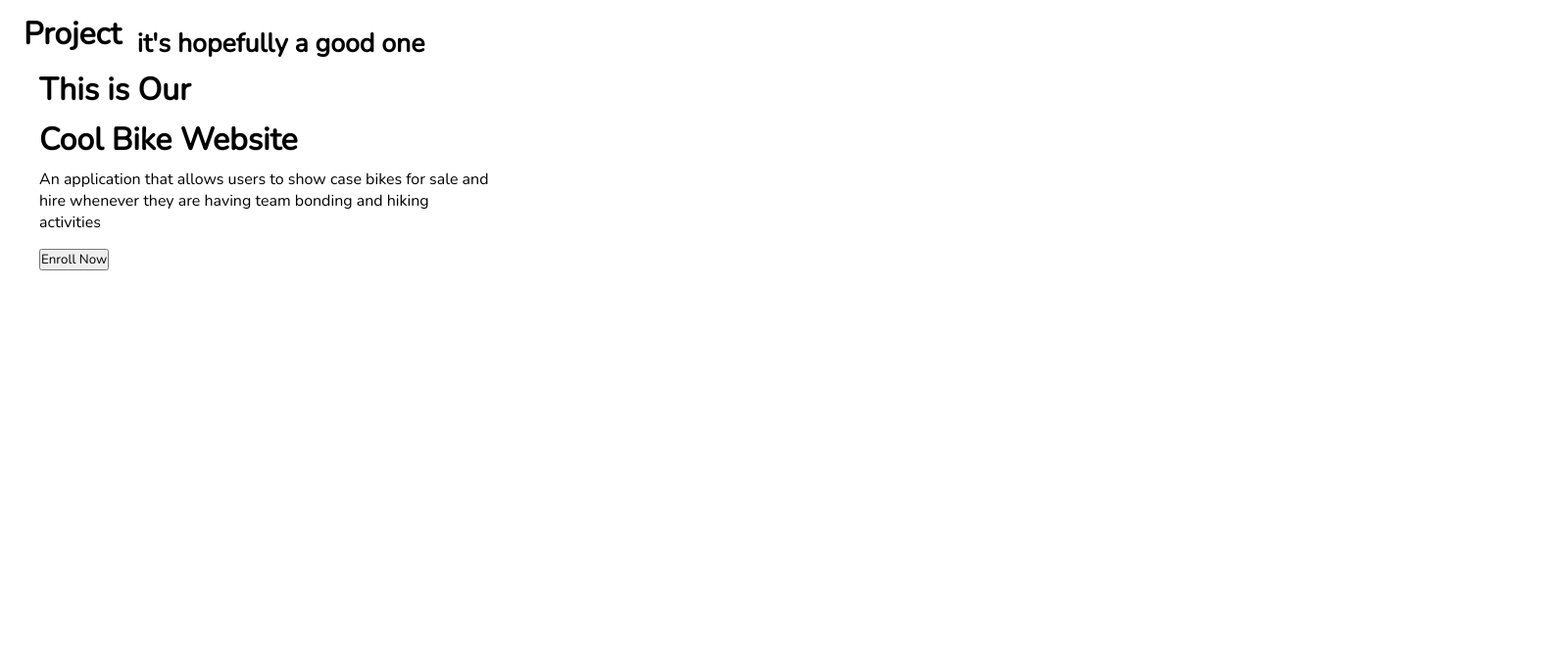
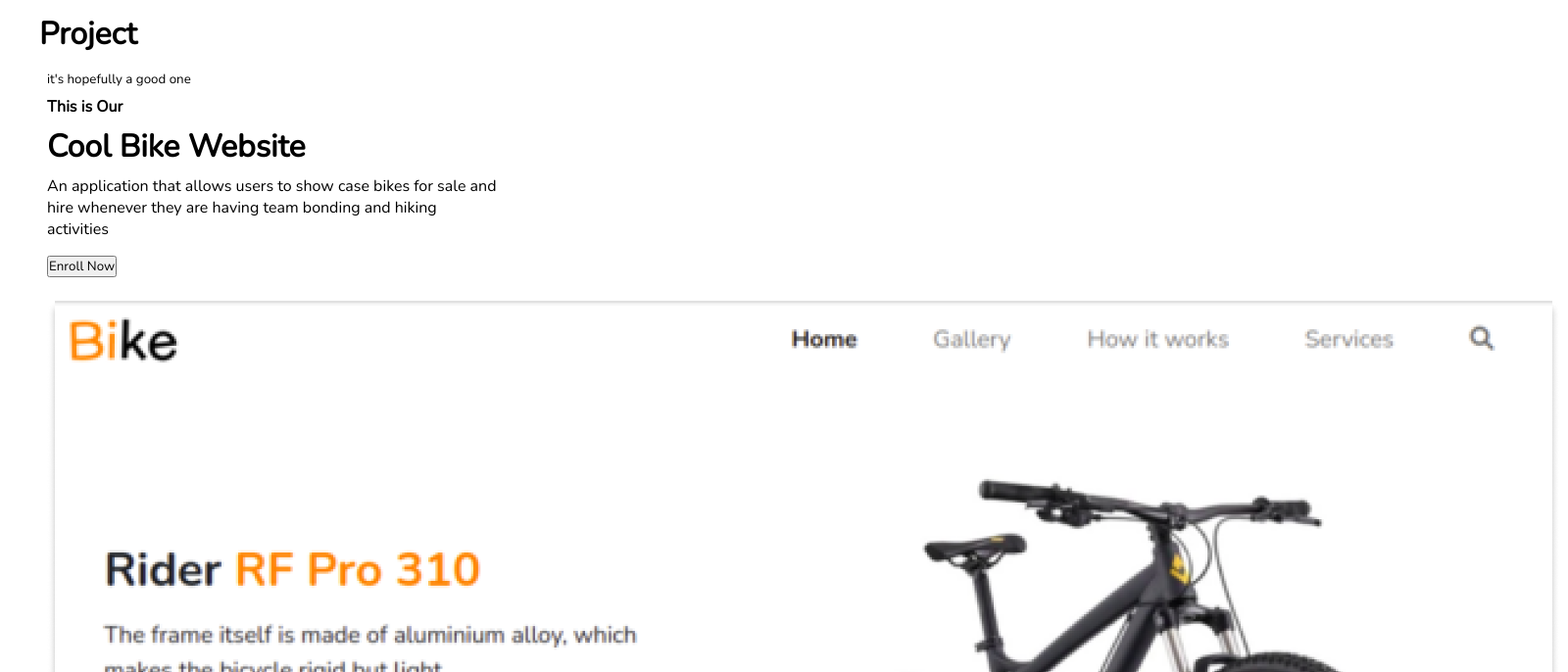
Before and after one commit to Elvis-Munene/ip-resubmission, a plain HTML site: page index.html in a window 1280 px wide. Shown: the part 1770-2456 px from the top of the page at 98% size, 1600 px wide, since content can reach past the window. Before the commit the page ends 2100 px from the top, so only its background shows below. Drawn offline with nearby package versions, Linux system fonts and the light colour scheme.

Commit message:
add style to section six

```diff
--- a/index.html
+++ b/index.html
@@ -123,15 +123,19 @@
 </div>
 
 <!--Section six-->
-<h1>Project <sub>it's hopefully a good one</sub></h1>
+<div class="for-entire-section-six">
+<div class="purely-text">
+<h1>Project</h1><p><sub>it's hopefully a good one</sub></p>
+</div>
 <div class="section-five-imege-text">
     <div class="section-five-text">
-        <h1>This is Our</h1>
+        <h4>This is Our</h4>
         <h1 class="cool-bike">Cool Bike Website</h1>
         <p>An application that allows users to show case bikes for sale and<br> hire whenever they are having team bonding and hiking<br> activities</p>
         <button class="section-five-enroll">Enroll Now</button>
     </div>
-    <div class="bike-image-sec-five"><img src="" alt="" class="bike"></div>
+    <div class="bike-image-sec-five"><img src="./assets/images/image9.png" alt="" class="bike"></div>
+</div>
 </div>
 
 
```
